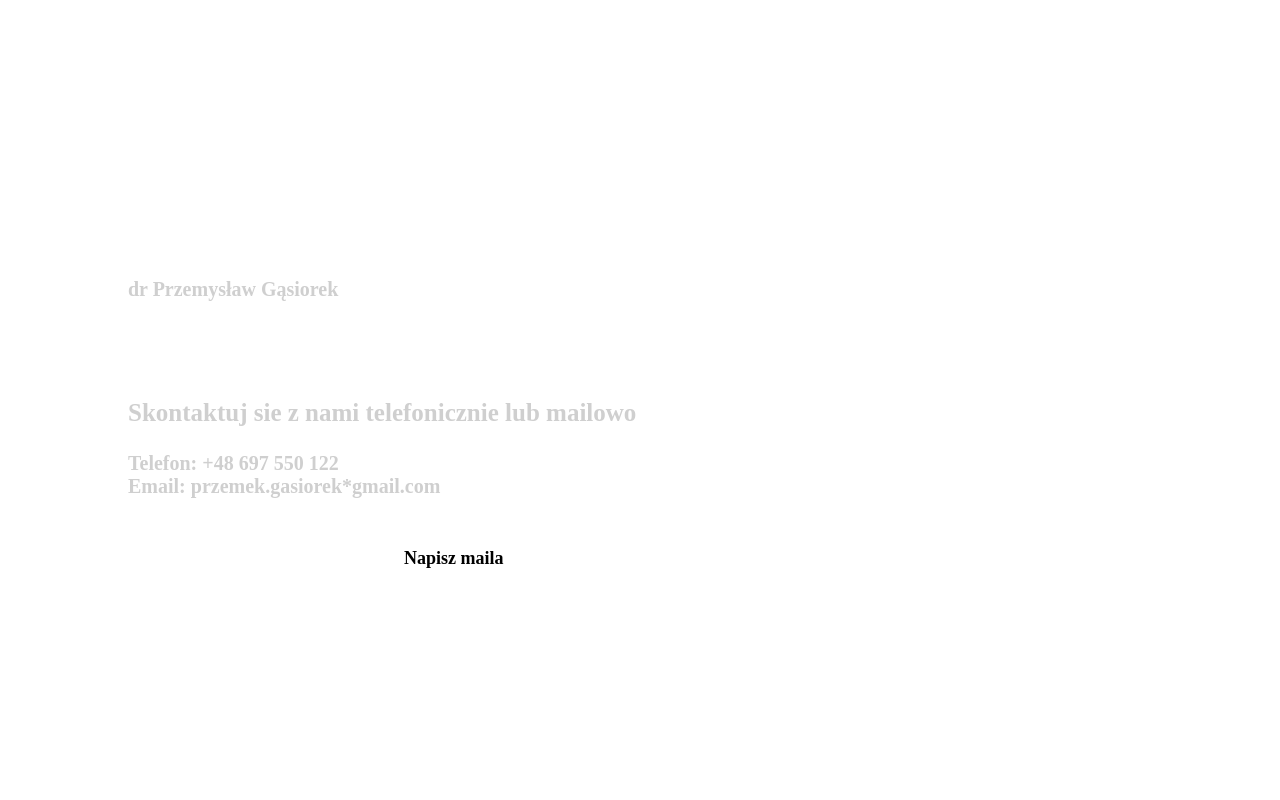
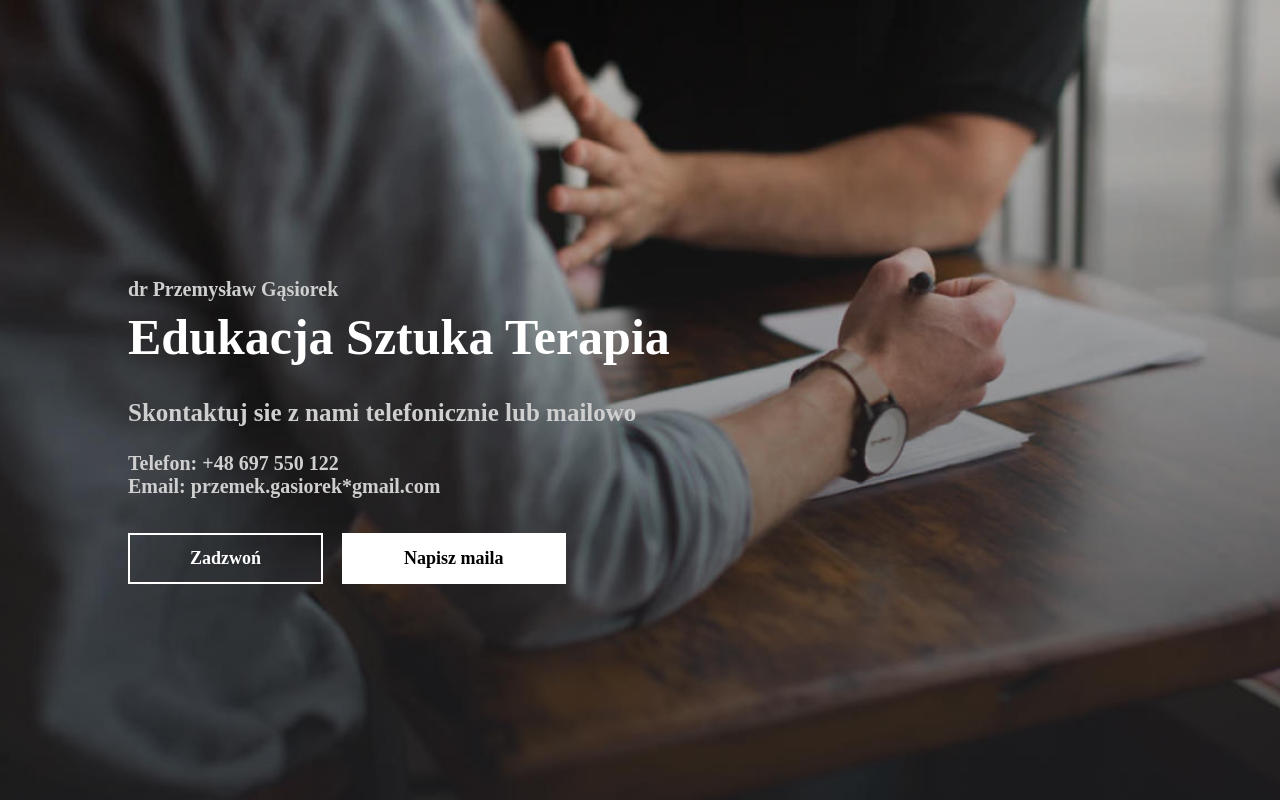
Before and after one commit to PiotrGasiorek/EST, a plain HTML site: page index.html in a window 1280 px wide. Drawn offline with Linux system fonts and the light colour scheme; a web font is replaced by a local one.

Commit message:
Adapted src of background image and removed underline for btns

```diff
--- a/main.css
+++ b/main.css
@@ -60,7 +60,7 @@ html, body{
     width: 100%;
     display: flex;
     flex-direction: column;
-    background: url('./background.png');
+    background: url('./background.jpeg');
     background-size: cover;
     background-repeat: no-repeat;
     justify-content: center;
@@ -88,6 +88,7 @@ html, body{
     font-family: Muli;
     font-weight: 800;
     transition: 0.3s;
+    text-decoration: none;
 }
 
 .btn:focus{
```
